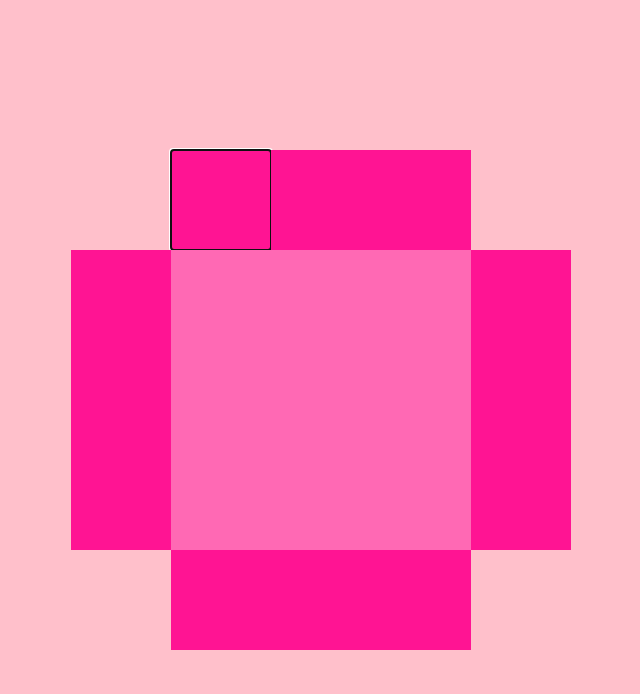
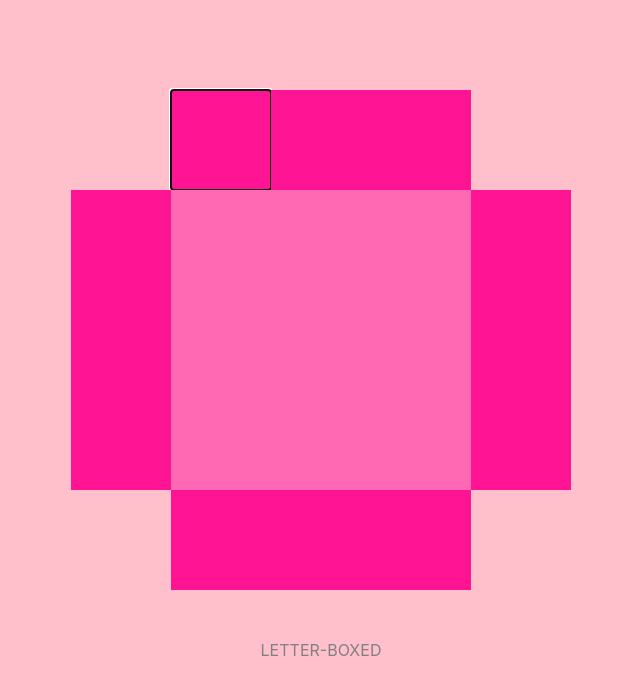
Before and after one commit to pearstopher/letter-boxed, a React (Create React App) app in the folder frontend/: page / in a window 1280 px wide. Shown: the top 694 px of the page, without its empty margins (319-959 px from the left). Built offline with nearby package versions, Linux system fonts and the light colour scheme.

Commit message:
display list of letters underneath the puzzle

```diff
--- a/frontend/src/App.css
+++ b/frontend/src/App.css
@@ -4,6 +4,7 @@
   align-items: center;
   height: 100vh;
   background-color: pink;
+  flex-direction: column;
 }
 .grid-container {
   display: grid;
@@ -71,3 +72,9 @@
   padding: 25px;
   border: 0px;
 }
+.letters-container {
+  padding: 50px;
+}
+.letters-container .grey {
+  color: grey;
+}
--- a/frontend/src/App.js
+++ b/frontend/src/App.js
@@ -1,10 +1,15 @@
 import './App.css'
 import { Grid } from './Grid.jsx'
+import { Letters } from './Letters.jsx'
+import { useState } from 'react'
 
 function App() {
+    const [inputs, setInputs] = useState(Array(12).fill(''))
+
     return (
         <div className="app-container">
-            <Grid />
+            <Grid inputs={inputs} setInputs={setInputs} />
+            <Letters inputs={inputs} />
         </div>
     )
 }
--- a/frontend/src/App.less
+++ b/frontend/src/App.less
@@ -4,6 +4,7 @@
     align-items: center;
     height: 100vh;
     background-color: pink;
+    flex-direction: column;
 }
 
 .grid-container {
@@ -75,3 +76,10 @@
     padding: 25px;
     border: 0px;
 }
+
+.letters-container {
+    padding: 50px;
+}
+.letters-container .grey {
+    color: grey;
+}
--- a/frontend/src/Grid.jsx
+++ b/frontend/src/Grid.jsx
@@ -1,6 +1,6 @@
 import React, { forwardRef, useEffect, useState, useRef } from 'react'
 
-export const Grid = forwardRef(function Grid(props, ref) {
+export const Grid = forwardRef(function Grid({ inputs, setInputs }, ref) {
     const gridRefs = useRef([])
 
     return (
@@ -15,20 +15,20 @@ export const Grid = forwardRef(function Grid(props, ref) {
             ))}
             <div key={0} id={'middle'}></div>
 
-            <TextBoxes ref={gridRefs} />
+            <TextBoxes inputs={inputs} setInputs={setInputs} ref={gridRefs} />
         </div>
     )
 })
 
 export const TextBoxes = forwardRef(function TextBoxes(props, ref) {
-    const [inputs, setInputs] = useState(Array(12).fill(''))
+    //const [inputs, setInputs] = useState(Array(12).fill(''))
     const inputRefs = useRef([])
 
     const handleChange = (index, value) => {
         console.log({ index, value })
         console.log(inputRefs)
         if (value.match(/[a-zA-Z]/) || value === '') {
-            setInputs((prevInputs) => {
+            props.setInputs((prevInputs) => {
                 const newInputs = [...prevInputs]
                 newInputs[index] = value.toUpperCase()
                 return newInputs
@@ -45,7 +45,7 @@ export const TextBoxes = forwardRef(function TextBoxes(props, ref) {
     }
     const handleFocus = (index, value) => {
         console.log({ index, value })
-        setInputs((prevInputs) => {
+        props.setInputs((prevInputs) => {
             const newInputs = [...prevInputs]
             //newInputs[index] = ''
             return newInputs
@@ -62,7 +62,7 @@ export const TextBoxes = forwardRef(function TextBoxes(props, ref) {
 
     return (
         <div className="text-container">
-            {inputs.map((value, index) => (
+            {props.inputs.map((value, index) => (
                 <input
                     key={index}
                     type="text"
--- /dev/null
+++ b/frontend/src/Letters.jsx
@@ -0,0 +1,21 @@
+import React, { forwardRef, useEffect, useState, useRef } from 'react'
+
+export const Letters = forwardRef(function Letters(props, ref) {
+    const [letters, setLetters] = useState(
+        Array('L', 'E', 'T', 'T', 'E', 'R', '-', 'B', 'O', 'X', 'E', 'D')
+    )
+
+    return (
+        <div className="letters-container">
+            {props.inputs.map((_, index) => (
+                <span key={index} className={('letter', 'letter-' + index)}>
+                    {props.inputs[index] === '' ? (
+                        <span className={'grey'}>{letters[index]}</span>
+                    ) : (
+                        props.inputs[index]
+                    )}
+                </span>
+            ))}
+        </div>
+    )
+})
```
